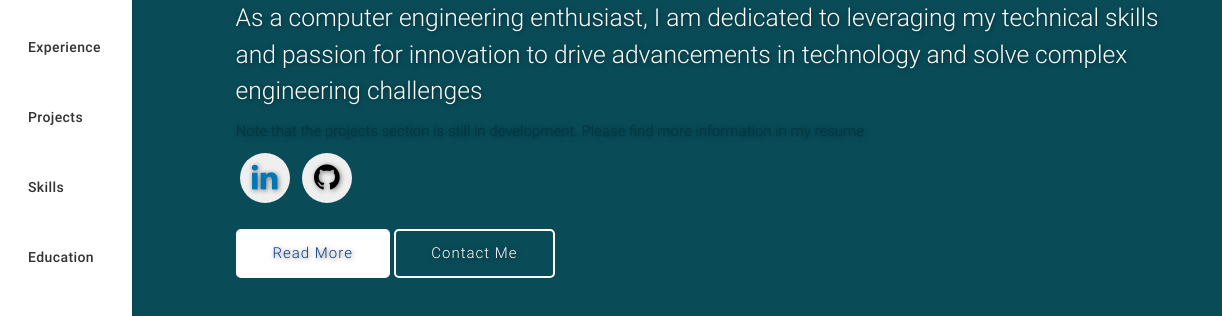
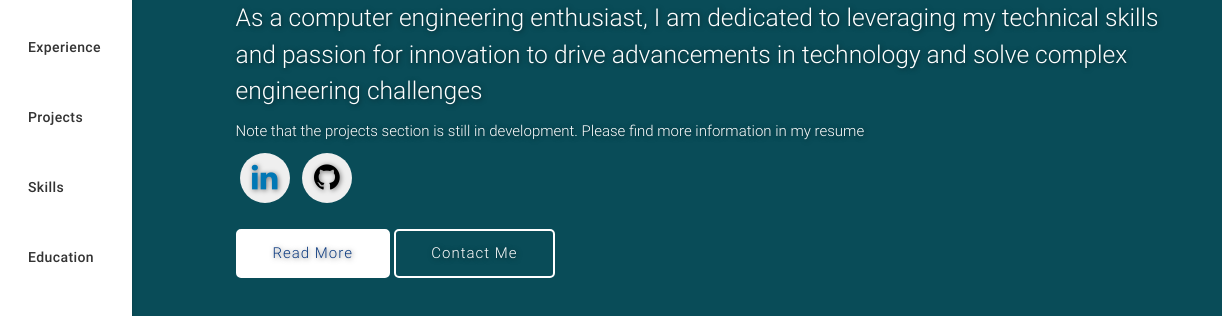
Before and after one commit to kb21032001/kb21032001.github.io, a plain HTML site: page index.html in a window 1280 px wide. Shown: the part 201-517 px from the top of the page, 58-1280 px from the left. Drawn offline with nearby package versions, Linux system fonts and the light colour scheme.

Commit message:
Changed the color of the link to my resume on the note message in the home section

```diff
--- a/index.html
+++ b/index.html
@@ -220,7 +220,7 @@
               <h5>As a computer engineering enthusiast, I am dedicated to leveraging my technical skills and passion for innovation to drive advancements in technology and solve complex engineering challenges</h5>
             </div>
             <div>
-              <h6 style="color:#fff"><a href="https://kb21032001.github.io/assets/resume/Kshitij_Bhardwaj_Resume.pdf">Note that the projects section is still in development. Please find more information in my resume</a></h6>
+              <h6><a href="https://kb21032001.github.io/assets/resume/Kshitij_Bhardwaj_Resume.pdf" style="color:#fff">Note that the projects section is still in development. Please find more information in my resume</a></h6>
             </div>
             <div class="social">
               <a href="https://www.linkedin.com/in/kshitij-bhardwaj-a7b5291a7/" target="_blank">
```
